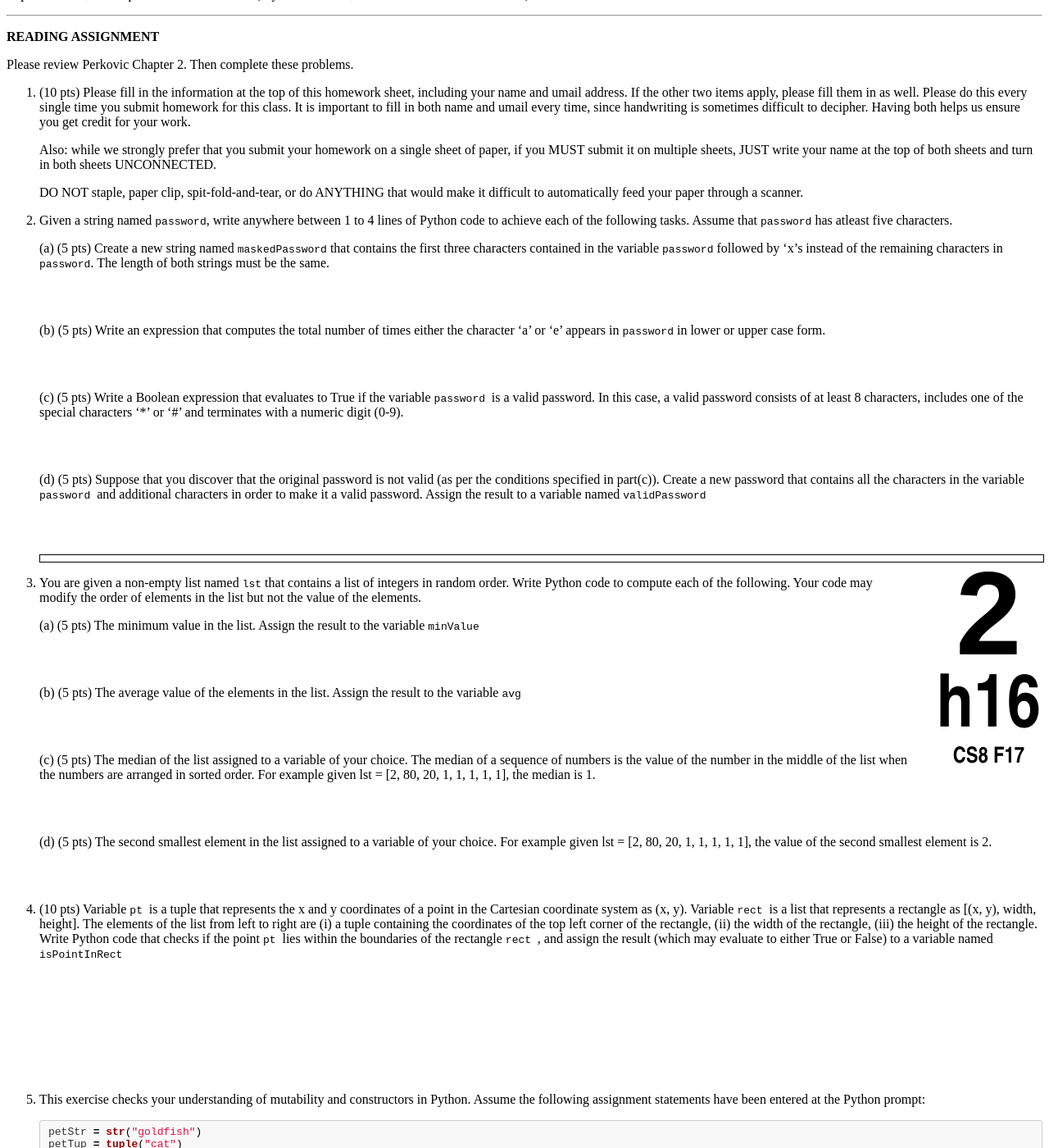
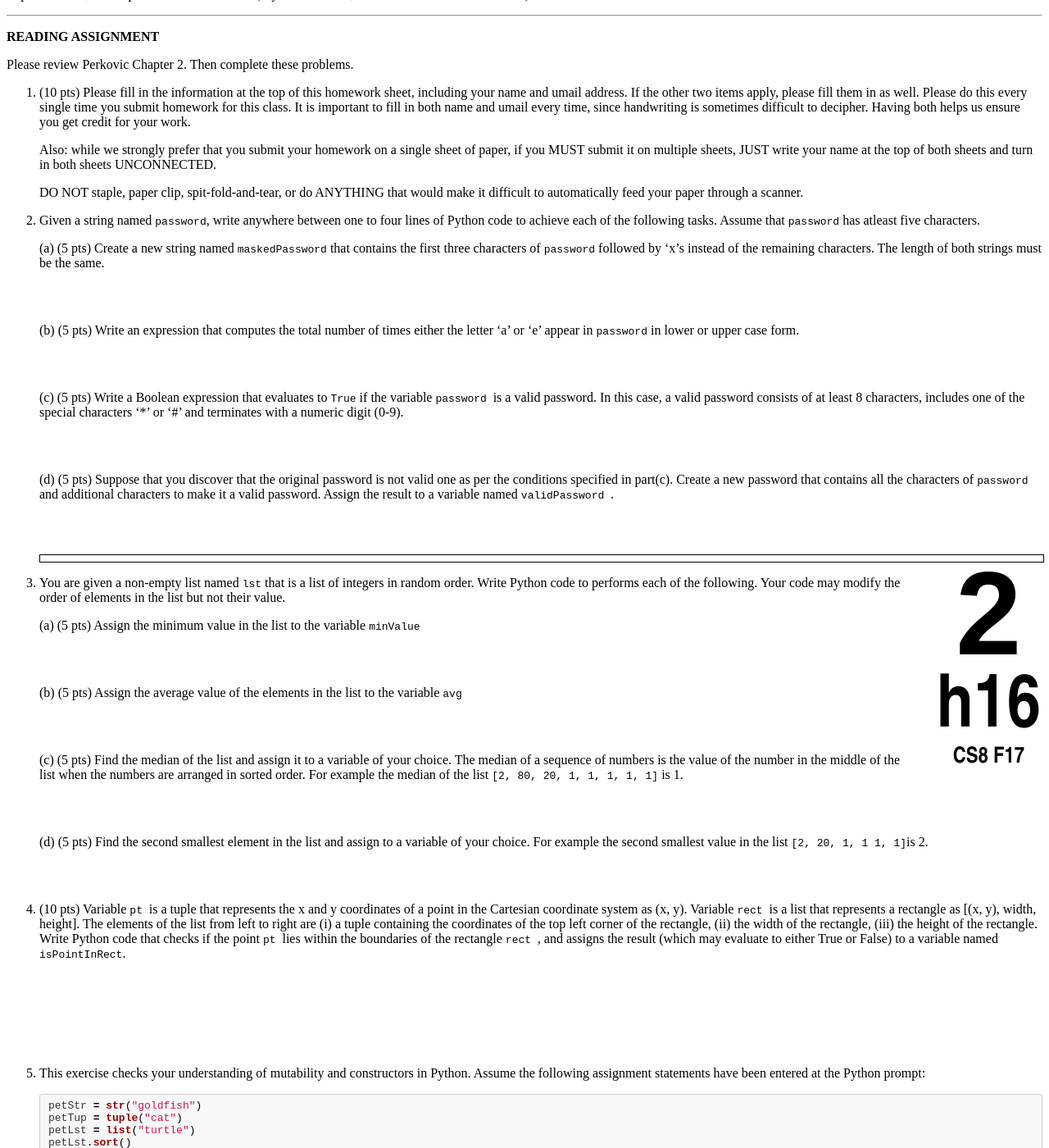
Before and after one commit to ucsb-cs8-f17/ucsb-cs8-f17.github.io, a Jekyll site: the page built from _hwk/h16.md, in a window 1280 px wide and 1400 px high, scrolled down 442 px. Shown: the whole window at 82% size. Built offline with Jekyll 4.4.1, drawn with Linux system fonts in a browser that asks for light colours.

Commit message:
Minor edits to hw16

```diff
--- a/_hwk/h16.md
+++ b/_hwk/h16.md
@@ -14,18 +14,18 @@ Please review {{page.desc}}.  Then complete these problems.
 
 {% include hwk_li_name_10pts.html %}
 
-<li markdown="1">Given a string named <code>password</code>, write anywhere between 1 to 4 lines of Python code to achieve each of the following tasks. Assume that <code>password</code> has atleast five characters.
+<li markdown="1">Given a string named <code>password</code>, write anywhere between one to four lines of Python code to achieve each of the following tasks. Assume that <code>password</code> has atleast five characters.
 
-(a) (5 pts) Create a new string named <code>maskedPassword</code> that contains the first three characters contained in the variable <code>password</code> followed by 'x's instead of the remaining characters in <code>password</code>. The length of both strings must be the same.
+(a) (5 pts) Create a new string named <code>maskedPassword</code> that contains the first three characters of <code>password</code> followed by 'x's instead of the remaining characters. The length of both strings must be the same.
 <div style="margin-bottom:4em"></div>
 
-(b) (5 pts) Write an expression that computes the total number of times either the character 'a' or 'e' appears in <code>password</code> in lower or upper case form.
+(b) (5 pts) Write an expression that computes the total number of times either the letter 'a' or 'e' appear in <code>password</code> in lower or upper case form.
 <div style="margin-bottom:4em"></div>
 
-(c) (5 pts) Write a Boolean expression that evaluates to True if the variable <code> password </code> is a valid password. In this case, a valid password consists of at least 8 characters, includes one of the special characters '*' or '#' and terminates with a numeric digit (0-9).
+(c) (5 pts) Write a Boolean expression that evaluates to <code>True</code> if the variable <code> password </code> is a valid password. In this case, a valid password consists of at least 8 characters, includes one of the special characters '*' or '#' and terminates with a numeric digit (0-9).
 <div style="margin-bottom:4em"></div>
 
-(d) (5 pts) Suppose that you discover that the original password is not valid (as per the conditions specified in part(c)). Create a new password that contains all the characters in the variable <code> password </code> and additional characters in order to make it a valid password. Assign the result to a variable named <code> validPassword </code>
+(d) (5 pts) Suppose that you discover that the original password is not valid one as per the conditions specified in part(c). Create a new password that contains all the characters of <code> password </code> and additional characters to make it a valid password. Assign the result to a variable named <code> validPassword </code>.
 <div style="margin-bottom:4em"></div>
 
 <div class="pagebreak">
@@ -33,25 +33,25 @@ Please review {{page.desc}}.  Then complete these problems.
 
 </li>
 
-<li markdown="1">You are given a non-empty list named <code>lst</code> that contains a list of integers in random order. Write Python code to compute each of the following. Your code may modify the order of elements in the list but not the value of the elements.
+<li markdown="1">You are given a non-empty list named <code>lst</code> that is a list of integers in random order. Write Python code to performs each of the following. Your code may modify the order of elements in the list but not their value.
 
-(a) (5 pts) The minimum value in the list. Assign the result to the variable <code>minValue </code>
+(a) (5 pts) Assign the minimum value in the list to the variable <code>minValue </code>
 <div style="margin-bottom:4em"></div>
 
-(b) (5 pts) The average value of the elements in the list. Assign the result to the variable <code> avg </code>
+(b) (5 pts) Assign the average value of the elements in the list to the variable <code> avg </code>
 <div style="margin-bottom:4em"></div>
 
-(c) (5 pts) The median of the list assigned to a variable of your choice. The median of a sequence of numbers is the value of the number in the middle of the list when the numbers are arranged in sorted order. For example given lst = [2, 80, 20, 1, 1, 1, 1, 1], the median is 1.
+(c) (5 pts) Find the median of the list and assign it to a variable of your choice. The median of a sequence of numbers is the value of the number in the middle of the list when the numbers are arranged in sorted order. For example the median of the list <code>[2, 80, 20, 1, 1, 1, 1, 1]</code> is 1.
 <div style="margin-bottom:4em"></div>
 
-(d) (5 pts) The second smallest element in the list assigned to a variable of your choice. For example given lst = [2, 80, 20, 1, 1, 1, 1, 1], the value of the second smallest element is 2.
+(d) (5 pts) Find the second smallest element in the list and assign to a variable of your choice. For example the second smallest value in the list <code>[2, 20, 1, 1 1, 1]</code>is 2.
 <div style="margin-bottom:4em"></div>
 
 </li>
 
-<li style="margin-bottom:10em;" markdown="1">
-(10 pts) Variable <code> pt </code> is a tuple that represents the x and y coordinates of a point in the Cartesian coordinate system as (x, y). Variable <code> rect </code> is a list that represents a rectangle as [(x, y), width, height]. The elements of the list from left to right are (i) a tuple containing the coordinates of the top left corner of the rectangle, (ii) the width of the rectangle, (iii) the height of the rectangle. Write Python code that checks if the point <code> pt </code> lies within the boundaries of the rectangle <code> rect </code>, and assign the result (which may evaluate to either True or False) to a variable named <code>isPointInRect</code>
-<div style="margin-bottom:3em"></div>
+<li style="margin-bottom:8em;" markdown="1">
+(10 pts) Variable <code> pt </code> is a tuple that represents the x and y coordinates of a point in the Cartesian coordinate system as (x, y). Variable <code> rect </code> is a list that represents a rectangle as [(x, y), width, height]. The elements of the list from left to right are (i) a tuple containing the coordinates of the top left corner of the rectangle, (ii) the width of the rectangle, (iii) the height of the rectangle. Write Python code that checks if the point <code> pt </code> lies within the boundaries of the rectangle <code> rect </code>, and assigns the result (which may evaluate to either True or False) to a variable named <code>isPointInRect</code>.
+
 
 </li>
 
```
